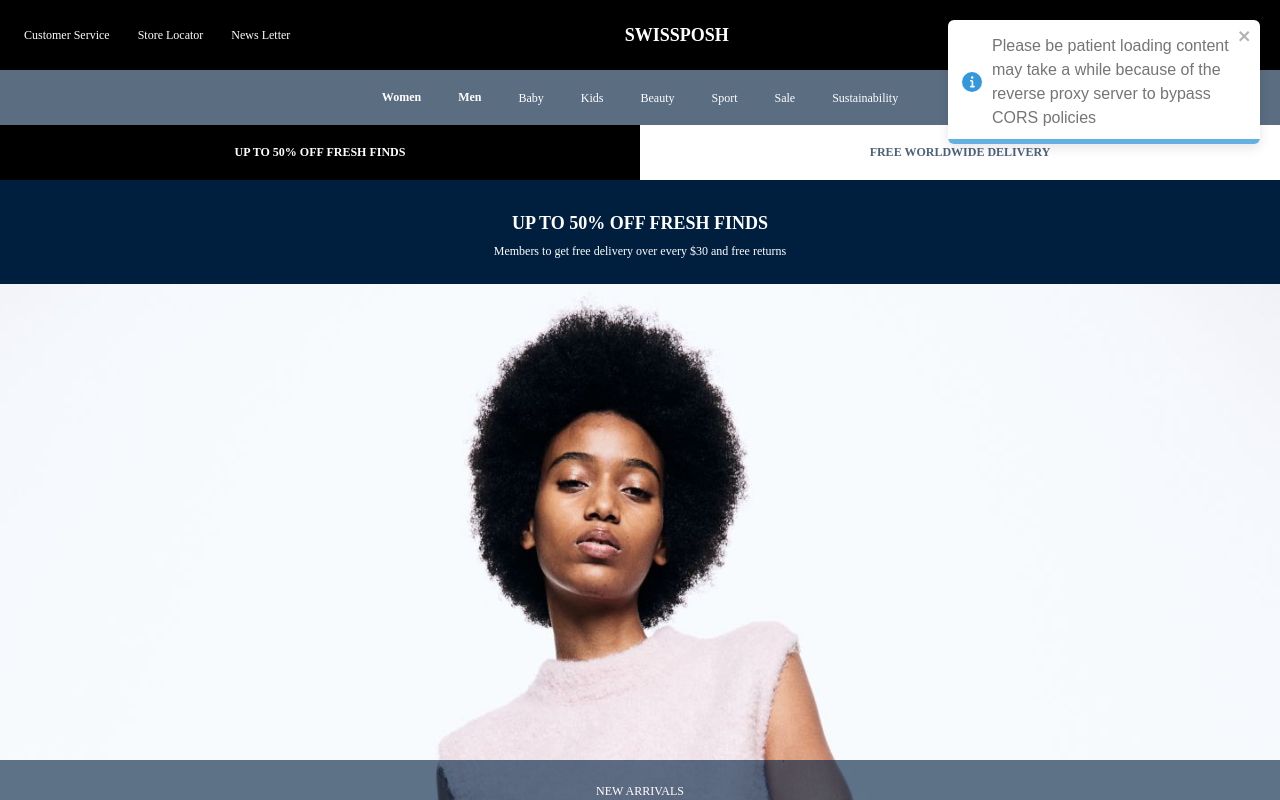
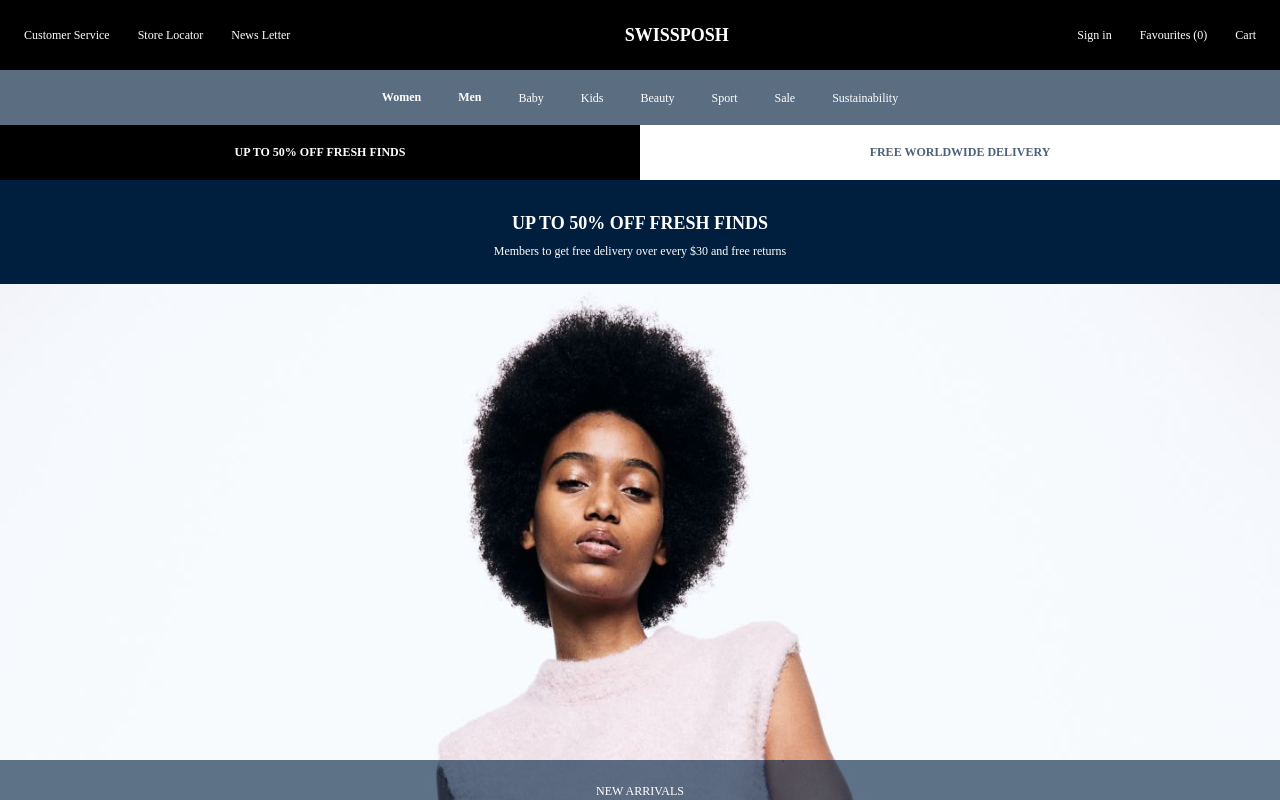
Before and after one commit to Moluno-xiii/swissposh_hng, a React (Vite) app: page / in a window 1280 px wide. Shown: the top 800 px of the page. Built offline with nearby package versions, Linux system fonts and the light colour scheme; a web font is replaced by a local one.

Commit message:
revert changes

```diff
--- a/src/pages/Home.jsx
+++ b/src/pages/Home.jsx
@@ -10,9 +10,6 @@ import { useEffect } from "react";
 
 function Home() {
   const navigation = useNavigation();
-  useEffect(() => {
-      toast.info("Please be patient loading content may take a while because of the reverse proxy server to bypass CORS policies");
-  }, []);
   if (navigation.state === "loading") return <Spinner />
   return (
     <div className="flex min-h-[100dvh] max-w-[100vw] flex-col justify-center text-primary">
```
